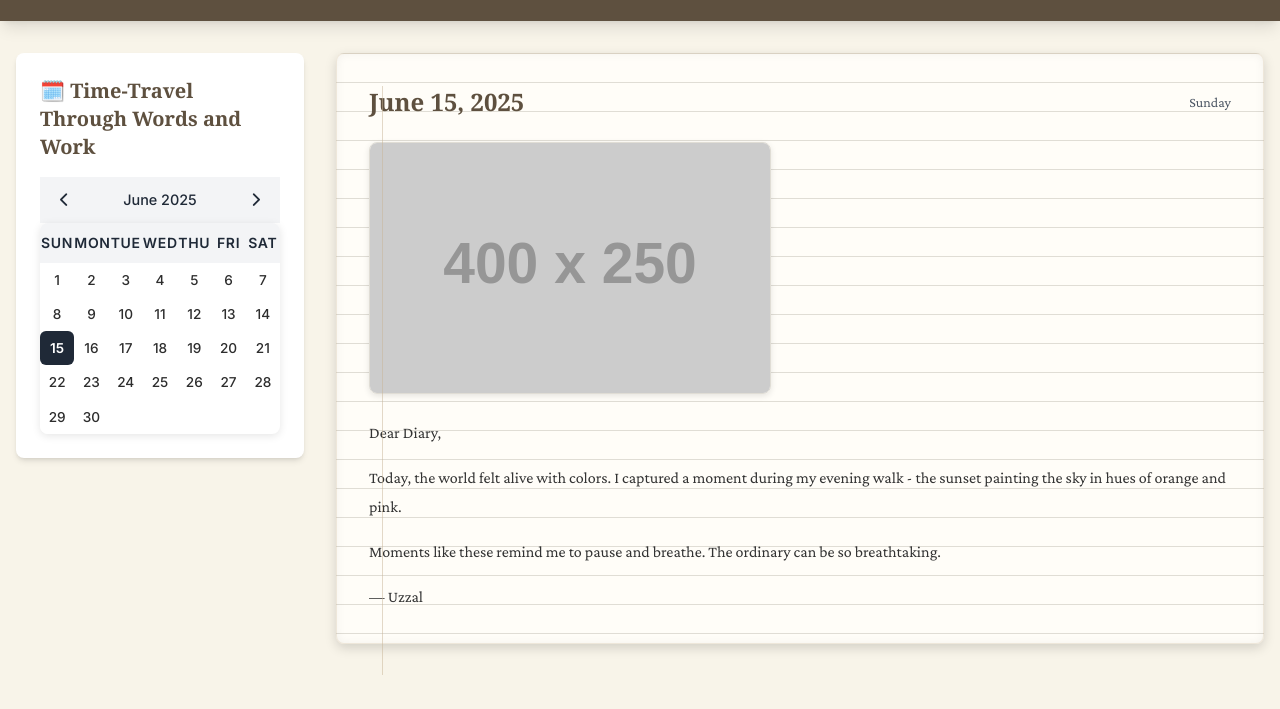
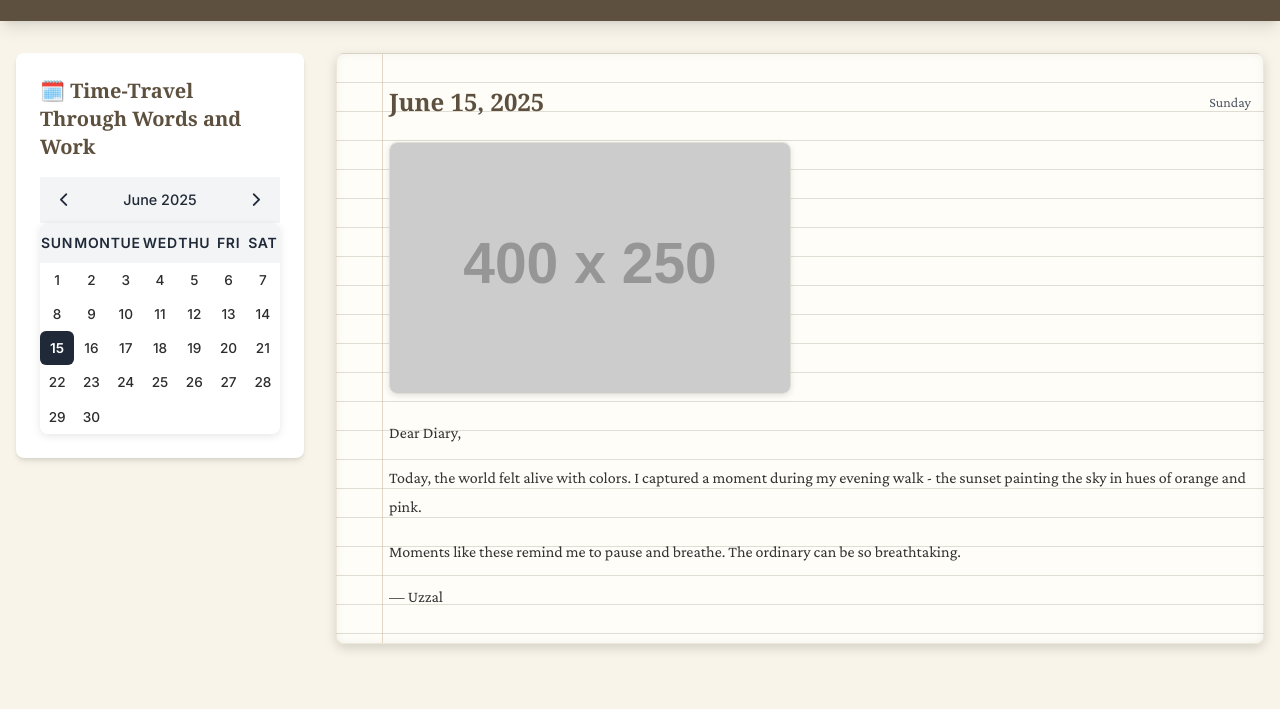
Before and after one commit to kehem/uzzal, a plain HTML site: page index.html in a window 1280 px wide. Shown: the part 91-800 px from the top of the page. Drawn offline with nearby package versions, Linux system fonts and the light colour scheme; placeholder pictures from the web are drawn by us.

Commit message:
design change

```diff
--- a/index.html
+++ b/index.html
@@ -30,6 +30,7 @@
         .diary-paper::before {
             content: '';
             position: absolute;
+            top: 0;
             left: 45px;
             height: 100%;
             width: 1px;
@@ -39,6 +40,8 @@
         .handwriting {
             font-family: 'Crimson Pro', serif;
             line-height: 29px;
+            position: inherit;
+            left:20px;
         }
 
         .diary-image {
```
